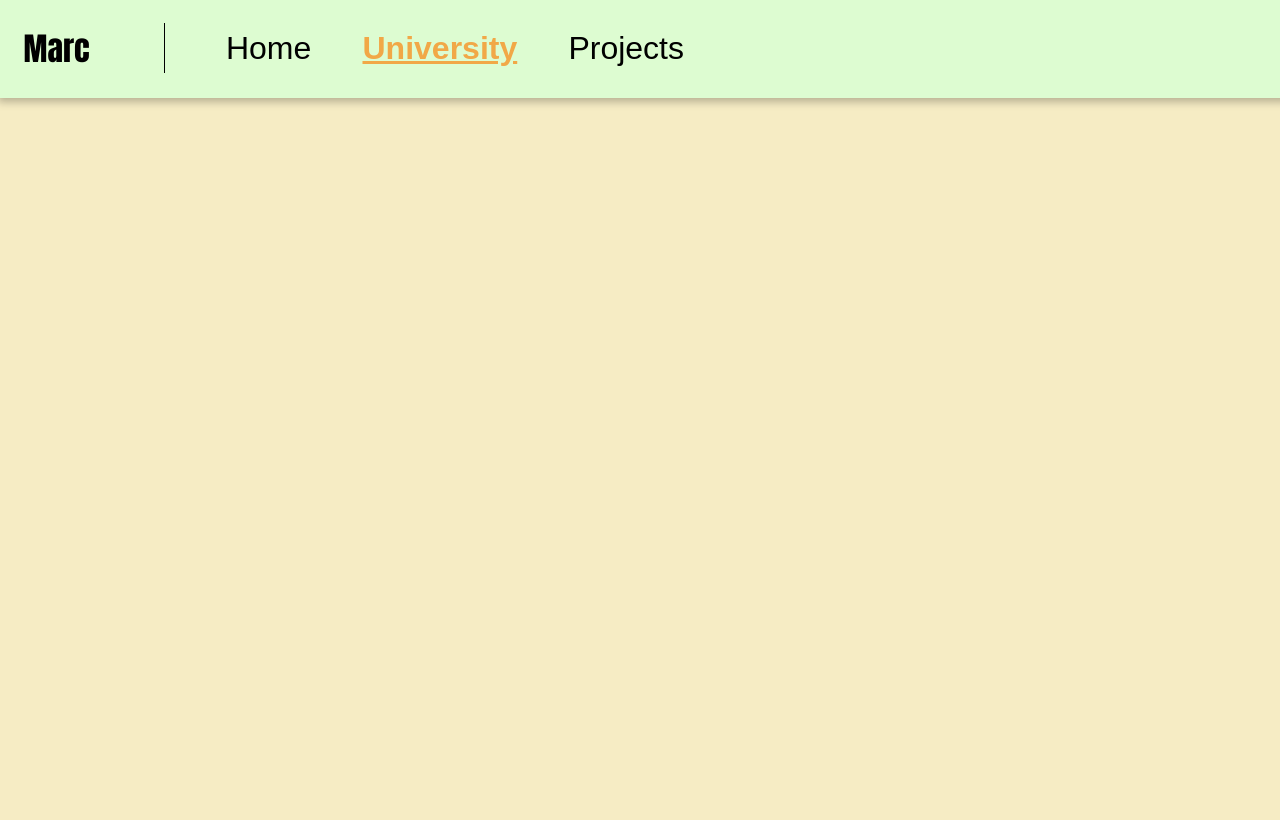
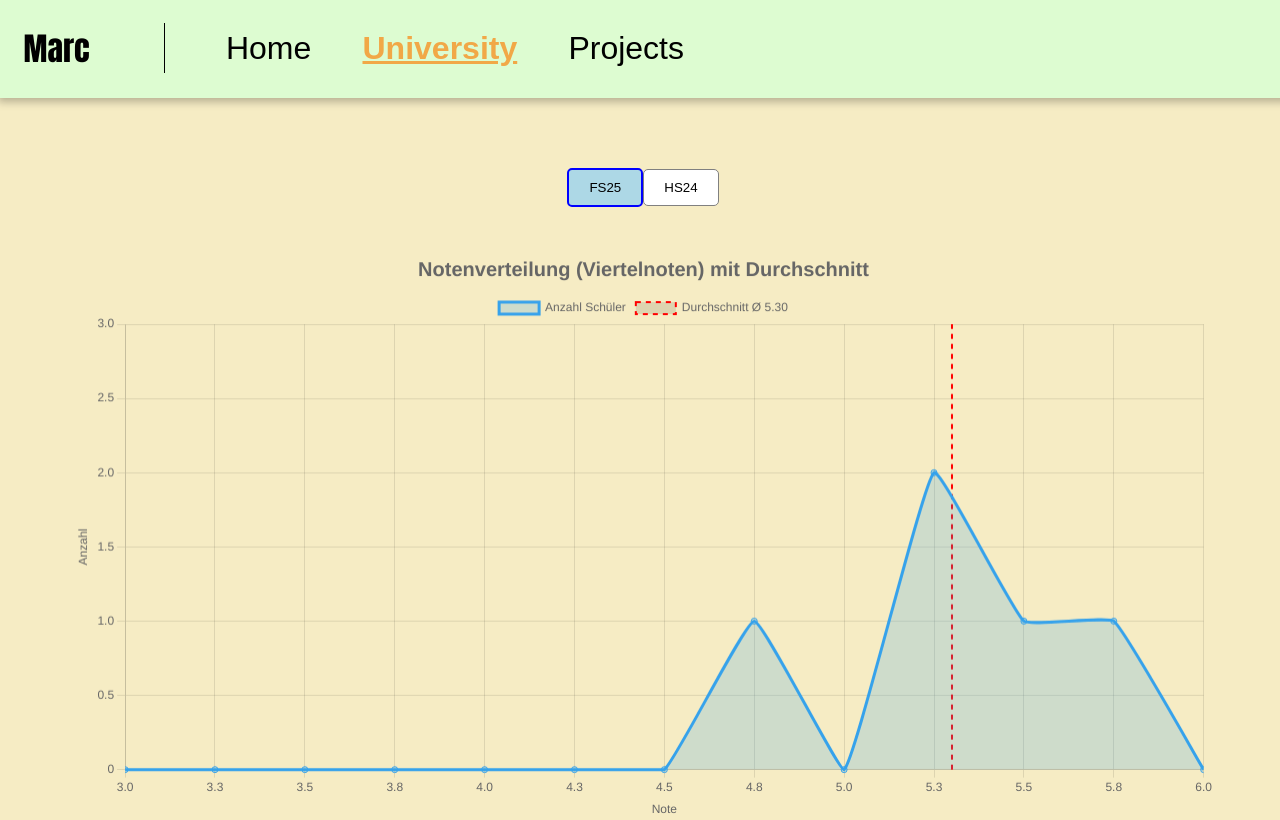
Before and after one commit to MarcMahler/MarcMahler.github.io, a Next.js app: page /university in a window 1280 px wide. Built offline with nearby package versions, Linux system fonts and the light colour scheme.

Commit message:
added uni grades

```diff
--- a/app/Components/Nav/nav.css
+++ b/app/Components/Nav/nav.css
@@ -11,6 +11,7 @@
     box-shadow: 0 4px 8px rgba(0, 0, 0, 0.25);
     position: fixed;
     padding-left: clamp(20px, 2vw, 1500px);
+    z-index: 10;
 }
 .nav ul {
     list-style-type: none;
--- /dev/null
+++ b/app/Components/SelectionBar/selectionBar.css
@@ -0,0 +1,4 @@
+.bar {
+    margin-top: 160px;
+    height: 50px;
+}
--- /dev/null
+++ b/app/Components/SelectionBar/selectionBar.jsx
@@ -0,0 +1,23 @@
+import "./selectionBar.css";
+
+export default function SelectionBar({ options, selected, setSelected }) {
+  return (
+    <div className="bar">
+      {options.map((option) => (
+        <button
+          key={option}
+          onClick={() => setSelected(option)}
+          style={{
+            padding: "10px 20px",
+            borderRadius: "5px",
+            border: selected === option ? "2px solid blue" : "1px solid gray",
+            backgroundColor: selected === option ? "lightblue" : "white",
+            cursor: "pointer",
+          }}
+        >
+          {option}
+        </button>
+      ))}
+    </div>
+  );
+}
--- a/app/university/page.jsx
+++ b/app/university/page.jsx
@@ -1,10 +1,121 @@
+"use client";
+import { useEffect, useRef } from "react";
+import { Chart } from "chart.js/auto";
+import annotationPlugin from "chartjs-plugin-annotation";
 import Nav from "../Components/Nav/nav";
 import "./university.css";
+import { useState } from "react";
+import SelectionBar from "../Components/SelectionBar/selectionBar";
 
-export default function University() {
-    return (
-        <div>
-        <Nav />
+// Plugin registrieren
+Chart.register(annotationPlugin);
+
+export default function GradeDistributionLine() {
+  const chartRef = useRef(null);
+  const chartInstanceRef = useRef(null);
+  const [selectedSemester, setSelectedSemester] = useState("FS25");
+
+  const studentGrades = {
+    FS25: [5.25, 5.25, 5.75, 4.75, 5.5],
+    HS24: [5.25, 4.25, 6, 5.75, 5.5],
+  };
+
+  const generateDistribution = (grades, step = 0.25) => {
+    const labels = [];
+    for (let g = 1; g <= 6; g += step) {
+      labels.push(parseFloat(g.toFixed(2)));
+    }
+    const counts = labels.map(
+      (l) => grades.filter((x) => x === l).length
+    );
+    return { labels, counts };
+  };
+
+  const grades = studentGrades[selectedSemester];
+  const average = grades.reduce((sum, grade) => sum + grade, 0) / grades.length;
+
+  useEffect(() => {
+    const ctx = chartRef.current.getContext("2d");
+    const { labels, counts } = generateDistribution(grades);
+
+    // Datenpunkte für X-Achse numerisch
+    const dataPoints = labels.map((label, index) => ({
+      x: label,
+      y: counts[index],
+    }));
+
+    // Alte Chart zerstören
+    if (chartInstanceRef.current) {
+      chartInstanceRef.current.destroy();
+    }
+
+    chartInstanceRef.current = new Chart(ctx, {
+      type: "line",
+      data: {
+        datasets: [
+          {
+            label: "Anzahl Schüler",
+            data: dataPoints,
+            borderColor: "rgba(54, 162, 235, 1)",
+            backgroundColor: "rgba(54, 162, 235, 0.2)",
+            fill: true,
+            tension: 0.1,
+            pointRadius: 3,
+          },
+          {
+            label: `Durchschnitt Ø ${average.toFixed(2)}`, // erscheint in Legende
+            data: [{ x: average, y: 0 }, { x: average, y: Math.max(...counts) + 1 }],
+            borderColor: "red",
+            borderWidth: 2,
+            borderDash: [5, 5],
+            fill: false,
+            pointRadius: 0,
+          },
+        ],
+      },
+      options: {
+        responsive: true,
+        plugins: {
+          title: {
+            display: true,
+            text: "Notenverteilung (Viertelnoten) mit Durchschnitt",
+            font: { size: 20 },
+          },
+          legend: {
+            display: true,
+            position: "top",
+          },
+        },
+        scales: {
+          x: {
+            type: "linear",
+            title: { display: true, text: "Note" },
+            min: 3,
+            max: 6,
+            ticks: { stepSize: 0.25 },
+          },
+          y: {
+            title: { display: true, text: "Anzahl" },
+            beginAtZero: true,
+          },
+        },
+      },
+    });
+  }, [selectedSemester]);
+
+  return (
+    <div>
+      <Nav />
+      <div className="university-page">
+        <SelectionBar
+          options={["FS25", "HS24"]}
+          selected={selectedSemester}
+          setSelected={setSelectedSemester}
+        />
+        <div className="chart">
+          <canvas ref={chartRef}></canvas>
         </div>
-    )
+      </div>
+    </div>
+  );
 }
--- a/app/university/university.css
+++ b/app/university/university.css
@@ -2,3 +2,21 @@ body {
     font-family: Arial, sans-serif;
     background-color: #f6ecc4;
 }
+.chart {
+
+  width: 90%;
+  height: clamp(300px, 80%, 700px);
+  margin-top: 30px;
+
+  display: flex;
+  justify-content: center; /* center horizontally */
+  align-items: center;     /* center vertically */
+  z-index: -1;
+}
+.university-page {
+    position: absolute;
+    width: calc(100% - 10px);
+    display: flex;
+    flex-direction: column;
+    align-items: center;
+}
--- a/package.json
+++ b/package.json
@@ -8,8 +8,10 @@
     "start": "next start"
   },
   "dependencies": {
+    "chart.js": "^4.5.0",
+    "chartjs-plugin-annotation": "^3.1.0",
+    "next": "15.5.3",
     "react": "19.1.0",
-    "react-dom": "19.1.0",
-    "next": "15.5.3"
+    "react-dom": "19.1.0"
   }
 }
```
Also changed, not shown: 1 other file (tests, documents, lock files or other folders).
